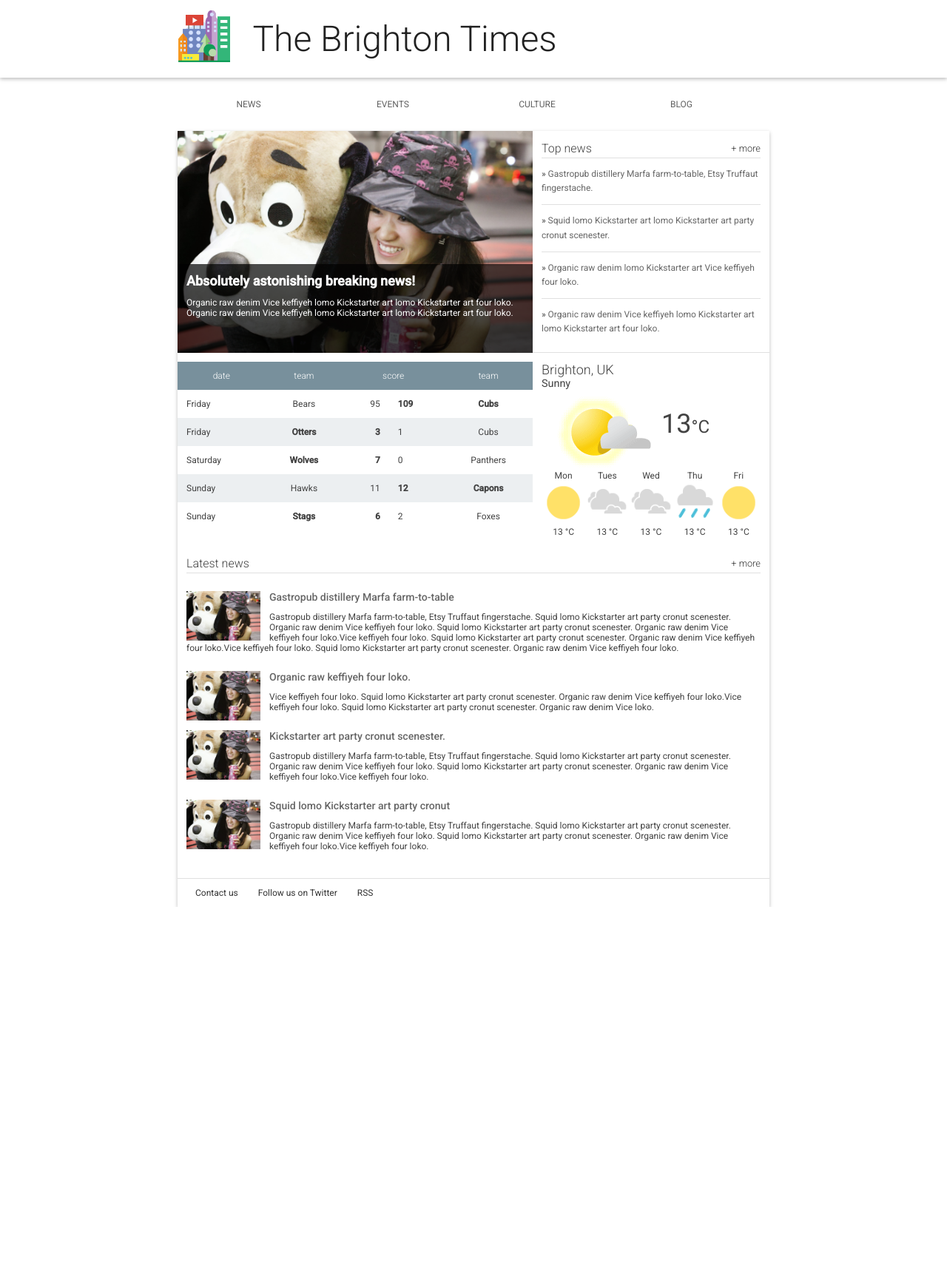
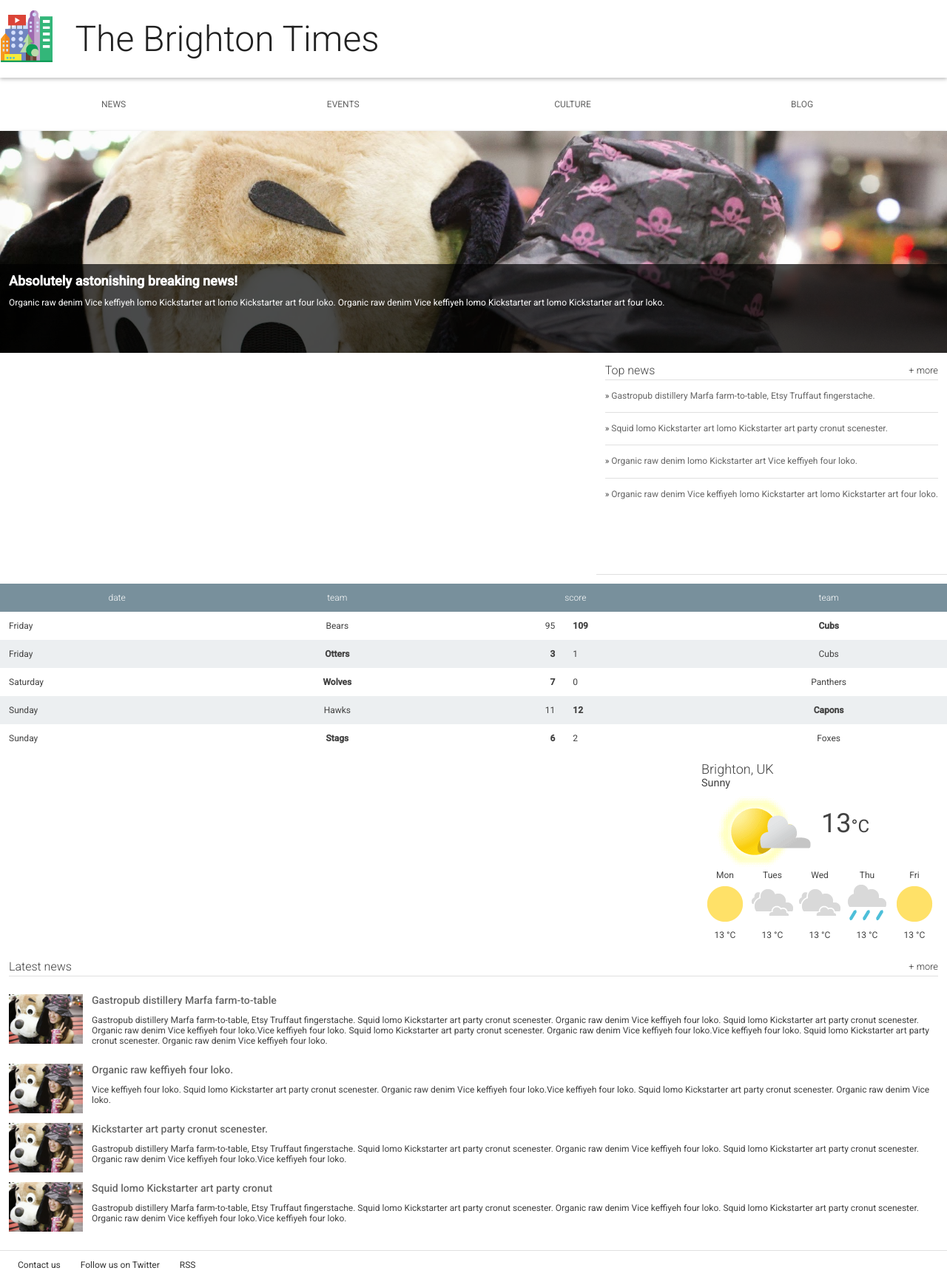
Before and after one commit to Neil-Opena/Web-Dev-Projects, a PHP site: page / in a window 1280 px wide. Shown: the whole page at 74% size. Before the commit the page ends 1226 px from the top, so only its background shows below. Run offline with PHP 8.4, Linux system fonts and the light colour scheme.

Commit message:
Added files

```diff
--- a/Front-End-Dev/Start/index.html
+++ b/Front-End-Dev/Start/index.html
@@ -4,8 +4,10 @@
     <meta charset="utf-8">
     <meta http-equiv="X-UA-Compatible" content="IE=edge">
     <title>Brighton Times</title>
+    <meta name="viewport" content="width=device-width,initial-scale=1">
     <link href="https://fonts.googleapis.com/css?family=Roboto:300,400,500" rel="stylesheet" type="text/css">
     <link rel="stylesheet" type="text/css" href="main.css">
+    <link rel="stylesheet" type="text/css" href="queries.css">
   </head>
   <body>
 
--- a/Front-End-Dev/Start/main.css
+++ b/Front-End-Dev/Start/main.css
@@ -53,9 +53,9 @@ ul {
 }
 
 .header__inner {
-  width: 800px;
   margin-left: auto;
   margin-right: auto;
+  width:100%;
 }
 
 .header__logo {
@@ -81,7 +81,7 @@ ul {
  */
 
 .nav {
-  width: 800px;
+  width: 100%;
   margin-left: auto;
   margin-right: auto;
 }
@@ -121,7 +121,7 @@ ul {
 
 main {
   box-shadow: 0 2px 5px rgba(0, 0, 0, 0.26);
-  width: 800px;
+  width: 100%;
   margin-left: auto;
   margin-right: auto;
 }
@@ -141,7 +141,7 @@ main {
 
 .hero {
   float: left;
-  width: 480px;
+  width: 100%;
   position: relative;
   background-image: url("./images/dog.jpg");
   background-size: cover;
@@ -169,7 +169,6 @@ main {
 
 .top-news {
   float: right;
-  width: 320px;
   height: 300px;
   border-bottom: 1px solid #E0E0E0;
   padding: 1em;
@@ -214,7 +213,7 @@ main {
  */
 
 .scores {
-  width: 480px;
+  width: 100%;
   float: left;
   padding-top: 1em;
 }
@@ -264,7 +263,6 @@ main {
 
 .weather {
   float: right;
-  width: 320px;
   padding: 1em;
 }
 
--- /dev/null
+++ b/Front-End-Dev/Start/queries.css
@@ -0,0 +1,5 @@
+@media screen and (max-width:541px){
+    .header__title{
+        font-size:3em;
+    }
+}
```
